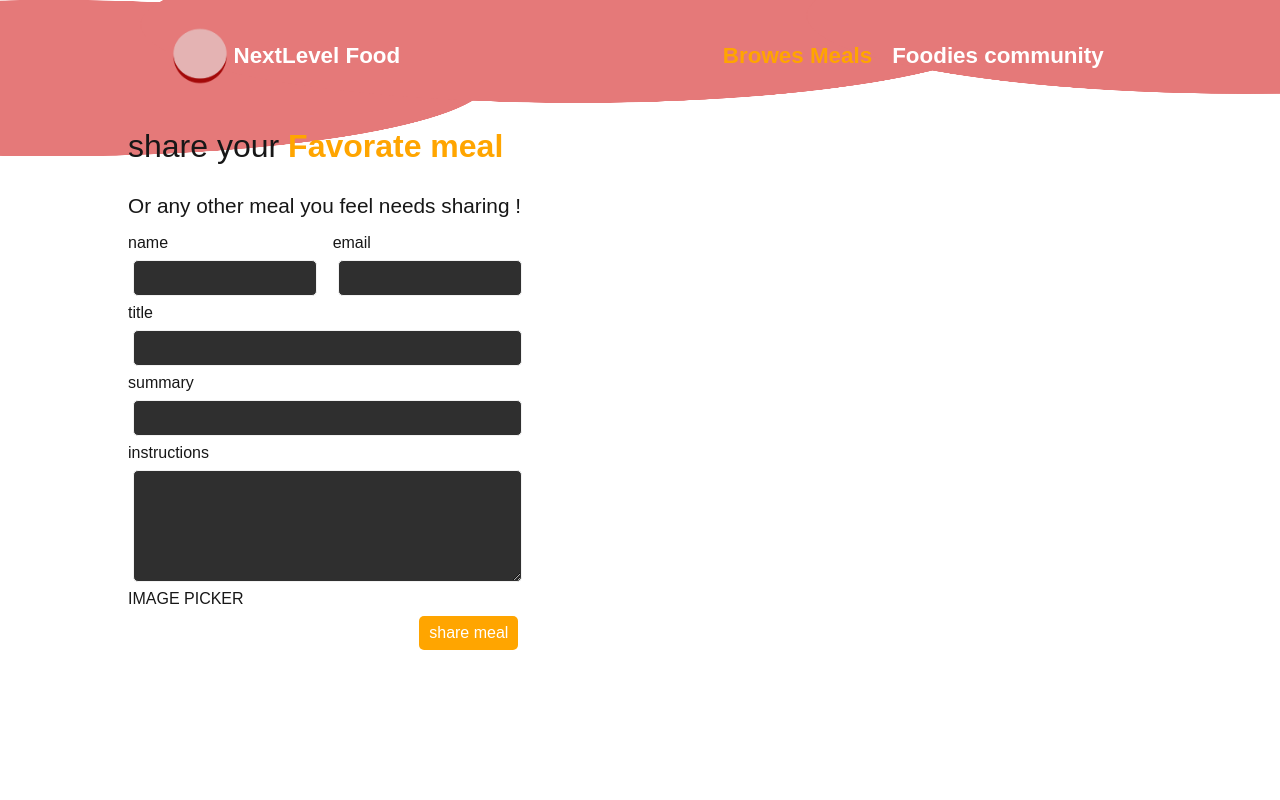
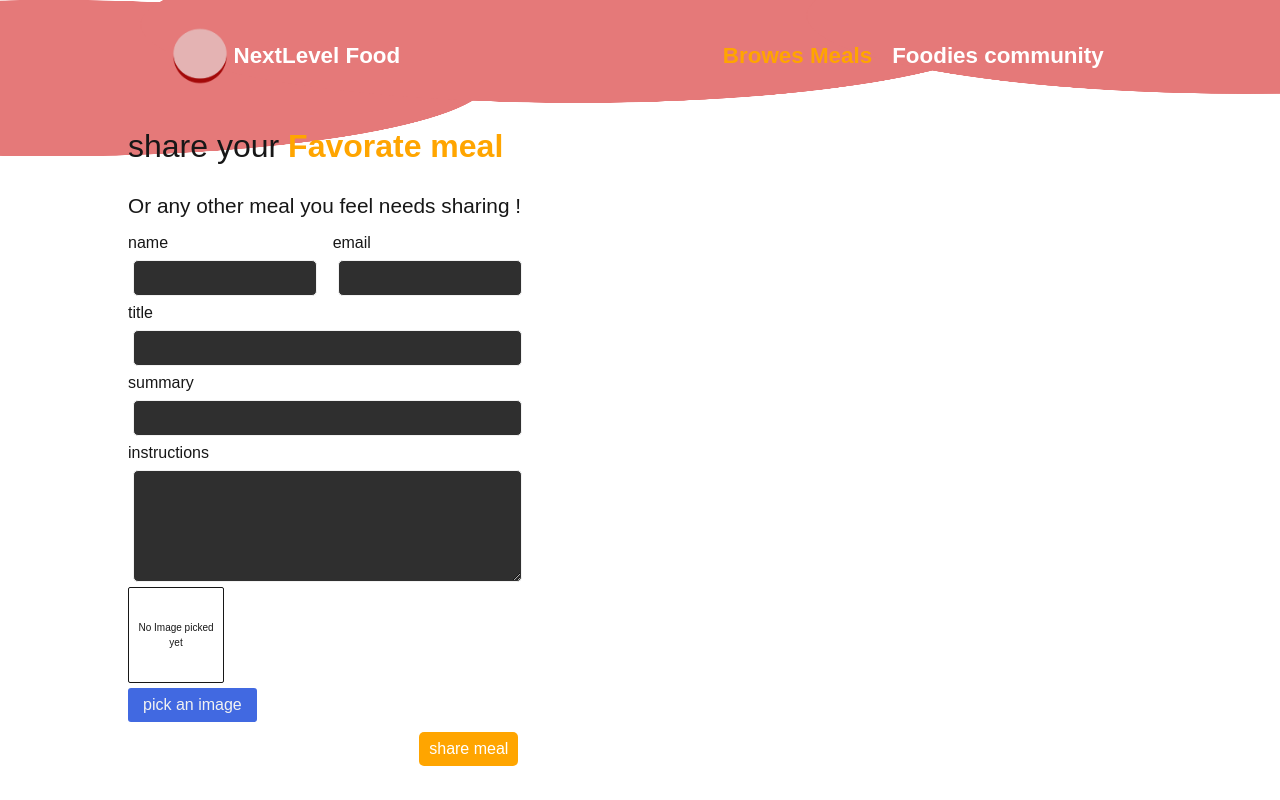
Before and after one commit to it-is-Anas/foodies-preferly, a Next.js app: page /meals/share in a window 1280 px wide. Built offline with nearby package versions, Linux system fonts and the light colour scheme.

Commit message:
finished img-picker ui

```diff
--- a/app/meals/share/page.tsx
+++ b/app/meals/share/page.tsx
@@ -1,4 +1,5 @@
 import FormInput from "@/components/form/form-input";
+import ImagePicker from "@/components/form/image-picker";
 
 export default function ShareMealsPage(){
     return (
@@ -26,7 +27,7 @@ export default function ShareMealsPage(){
                             <label htmlFor='instrcs' className="">{'instructions'}</label>
                             <textarea className="text-[#f2f2f2] px-[10px] py-[5px] h-[7em] rounded-[5px] border border-1px border-solid broder-[gray] bg-[#2f2f2f] m-[5px] w-[90%]" name="" id="instrcs"></textarea>
                         </p>
-                        IMAGE PICKER
+                        <ImagePicker label="image" name="image" />
                         <p className={`flex  items-center justify-end w-[24.4em]`}>
                             <button className="bg-[orange] py-[5px] px-[10px] rounded-[5px] font-[400] text-[white] my-[5px]" type="submit"> share meal </button>
                         </p>
--- /dev/null
+++ b/components/form/image-picker.tsx
@@ -0,0 +1,59 @@
+'use client';
+
+import Image from "next/image";
+import { ReactNode, useRef, useState } from "react";
+
+export default function ImagePicker({label,name}:{
+    label:string,
+    name:string,
+}){
+    const [pickedImg,setPickedImg] = useState();
+    const inputElement = useRef<any>();
+
+    function handleClick(){
+        if(inputElement.current && inputElement.current.click)
+            inputElement.current.click();
+    }
+
+    function handleImgChange(event){
+        const file = event.target.files[0];
+        if(!file){
+            return ;
+        }
+        const fileReader = new FileReader();
+        fileReader.onload = ()=>{
+            setPickedImg(fileReader.result);
+        };
+        fileReader.readAsDataURL(file);
+    }
+
+    return(
+        <div className="">
+            <label htmlFor={name} className="hidden">{ label }</label>
+            <div className="">
+                <div className="relative  !border !border-solid !border-[1px] rounded-[2px]  w-[6em] h-[6em]  max-h-[10em] flex justify-center items-center ">
+                    {!pickedImg &&
+                        <p className="text-[10px] w-[80%] text-center">No Image picked yet</p>
+                    }
+
+                    {
+                        pickedImg &&
+                        <Image src={pickedImg} alt='the image selected by the user ' fill />
+                    }
+                </div>
+                <input
+                    className="hidden"
+                    type='file'
+                    id={name}
+                    accept="image/png, image/jpeg"
+                    name={name}
+                    ref={inputElement}
+                    onChange={handleImgChange}
+                />
+            </div>
+            <button onClick={handleClick} className="bg-[royalblue] text-[#f2f2f2] py-[5px] px-[15px] my-[5px] rounded-[3px]" type="button" >
+                pick an image
+            </button>
+        </div>
+    );
+}
```
